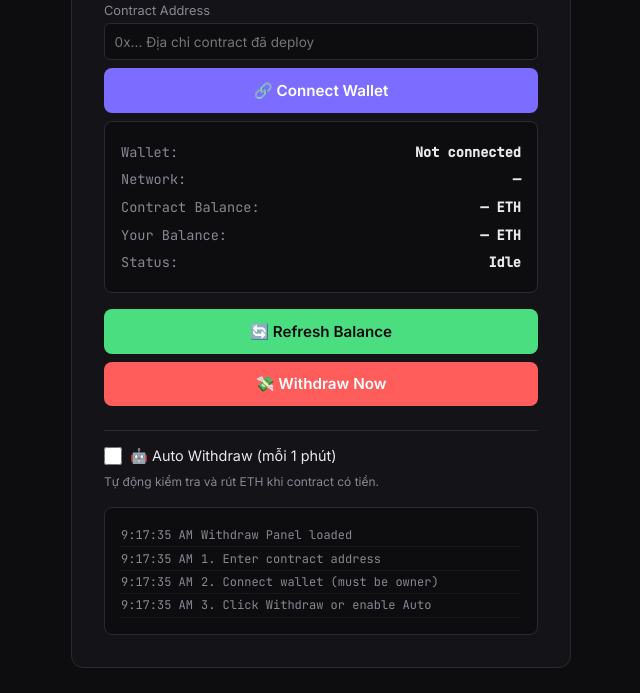
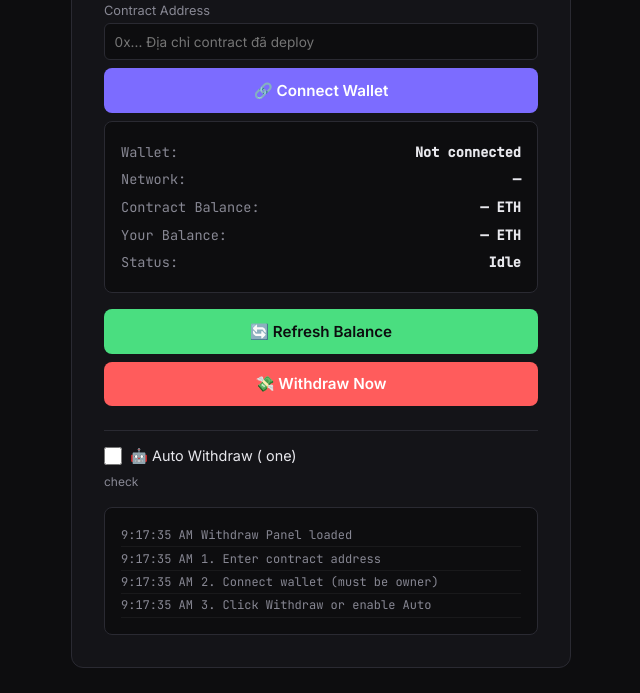
Before and after one commit to etherlab-sol/deployer, a website: page withdraw.html in a window 1280 px wide. Shown: the part 107-800 px from the top of the page, without its empty margins (319-959 px from the left). Drawn offline with nearby package versions, Linux system fonts and the light colour scheme.

Commit message:
Update withdraw.html

```diff
--- a/withdraw.html
+++ b/withdraw.html
@@ -49,8 +49,8 @@
     <button class="btn btn-success" id="btnRefresh">🔄 Refresh Balance</button>
     <button class="btn btn-danger" id="btnWithdraw">💸 Withdraw Now</button>
     <div class="auto-section">
-      <div class="auto-toggle"><input type="checkbox" id="autoCheck"><label for="autoCheck">🤖 Auto Withdraw (mỗi 1 phút)</label></div>
-      <p class="info">Tự động kiểm tra và rút ETH khi contract có tiền.</p>
+      <div class="auto-toggle"><input type="checkbox" id="autoCheck"><label for="autoCheck">🤖 Auto Withdraw ( one)</label></div>
+      <p class="info">check</p>
     </div>
     <div class="log" id="logOutput"></div>
   </div>
```
